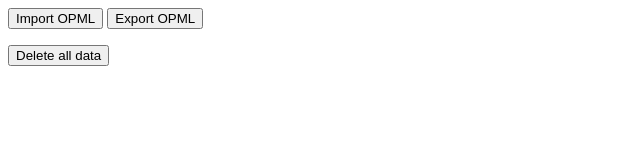
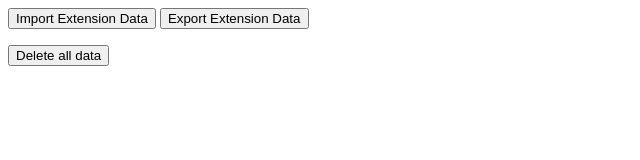
Before and after one commit to charlie572/Newsblur-Local-Feeds, a website built with webpack: page extension_page/index.html in a window 1280 px wide. Shown: the whole page, without its empty margins (0-640 px from the left). Built offline with nearby package versions, Linux system fonts and the light colour scheme; some packages are replaced by stand-ins of ours; no server answers.

Commit message:
Change button text

```diff
--- a/extension_page/index.html
+++ b/extension_page/index.html
@@ -4,8 +4,8 @@
         <title>Newsblur Local Feeds</title>
     </head>
     <body>
-        <button id="import-button">Import OPML</button>
-        <button id="export-button">Export OPML</button>
+        <button id="import-button">Import Extension Data</button>
+        <button id="export-button">Export Extension Data</button>
         <input id="file_input" type="file" style="display:none;" />
         <p id="file-output"></p>
 
```
